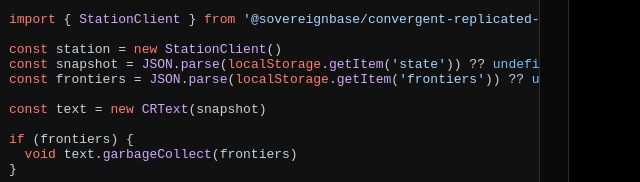
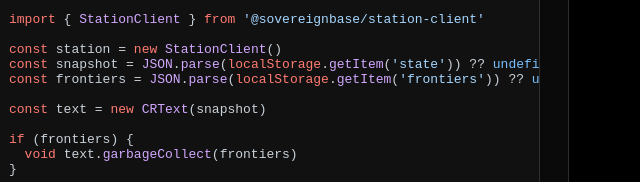
Before and after one commit to sovereignbase/convergent-replicated-text, a website: page index.html in a window 1280 px wide. Shown: the part 785-967 px from the top of the page, 375-1015 px from the left. Drawn offline with nearby package versions, Linux system fonts and the light colour scheme.

Commit message:
chore: fixed wrong import path in website code block

```diff
--- a/index.html
+++ b/index.html
@@ -448,7 +448,7 @@ import {
   ChangeStreamAdapter,
 } from '@sovereignbase/convergent-replicated-text'
 
-import { StationClient } from '@sovereignbase/convergent-replicated-text'
+import { StationClient } from '@sovereignbase/station-client'
 
 const station = new StationClient()
 const snapshot = JSON.parse(localStorage.getItem('state')) ?? undefined
```
